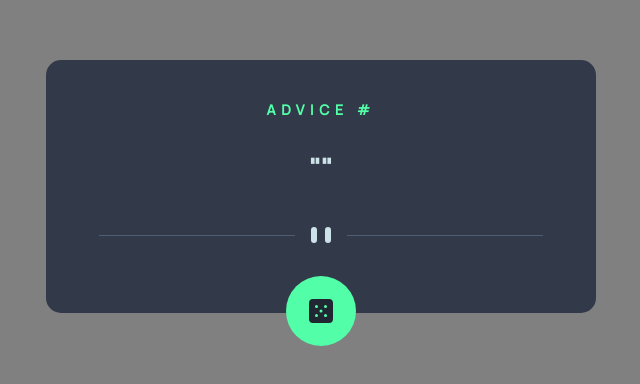
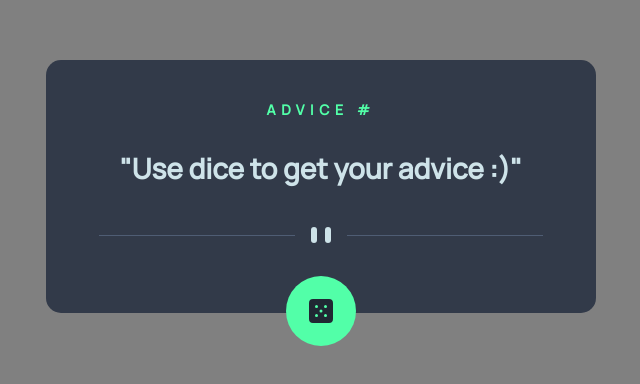
Before and after one commit to Elitese/AdviceGenerator, a website: page index.html in a window 1280 px wide. Shown: the part 240-624 px from the top of the page, without its empty margins (319-959 px from the left). Drawn offline with Linux system fonts and the light colour scheme.

Commit message:
add message on load

```diff
--- a/index.html
+++ b/index.html
@@ -14,7 +14,7 @@
 <body>
   <div class="card">
     <div class="card-id">Advice # <span></span></div>
-    <div class="card-advice">"<span></span>"</div>
+    <div class="card-advice">"<span>Use dice to get your advice :)</span>"</div>
     <svg class="card-divider-desktop" width="444" height="16" xmlns="http://www.w3.org/2000/svg"><g fill="none" fill-rule="evenodd"><path fill="#4F5D74" d="M0 8h196v1H0zM248 8h196v1H248z"/><g transform="translate(212)" fill="#CEE3E9"><rect width="6" height="16" rx="3"/><rect x="14" width="6" height="16" rx="3"/></g></g></svg>
     <svg class="card-divider-mobile"  width="295" height="16" xmlns="http://www.w3.org/2000/svg"><g fill="none" fill-rule="evenodd"><path fill="#4F5D74" d="M0 8h122v1H0zM173 8h122v1H173z"/><g transform="translate(138)" fill="#CEE3E9"><rect width="6" height="16" rx="3"/><rect x="14" width="6" height="16" rx="3"/></g></g></svg>
     <div class="card-dice">
```
